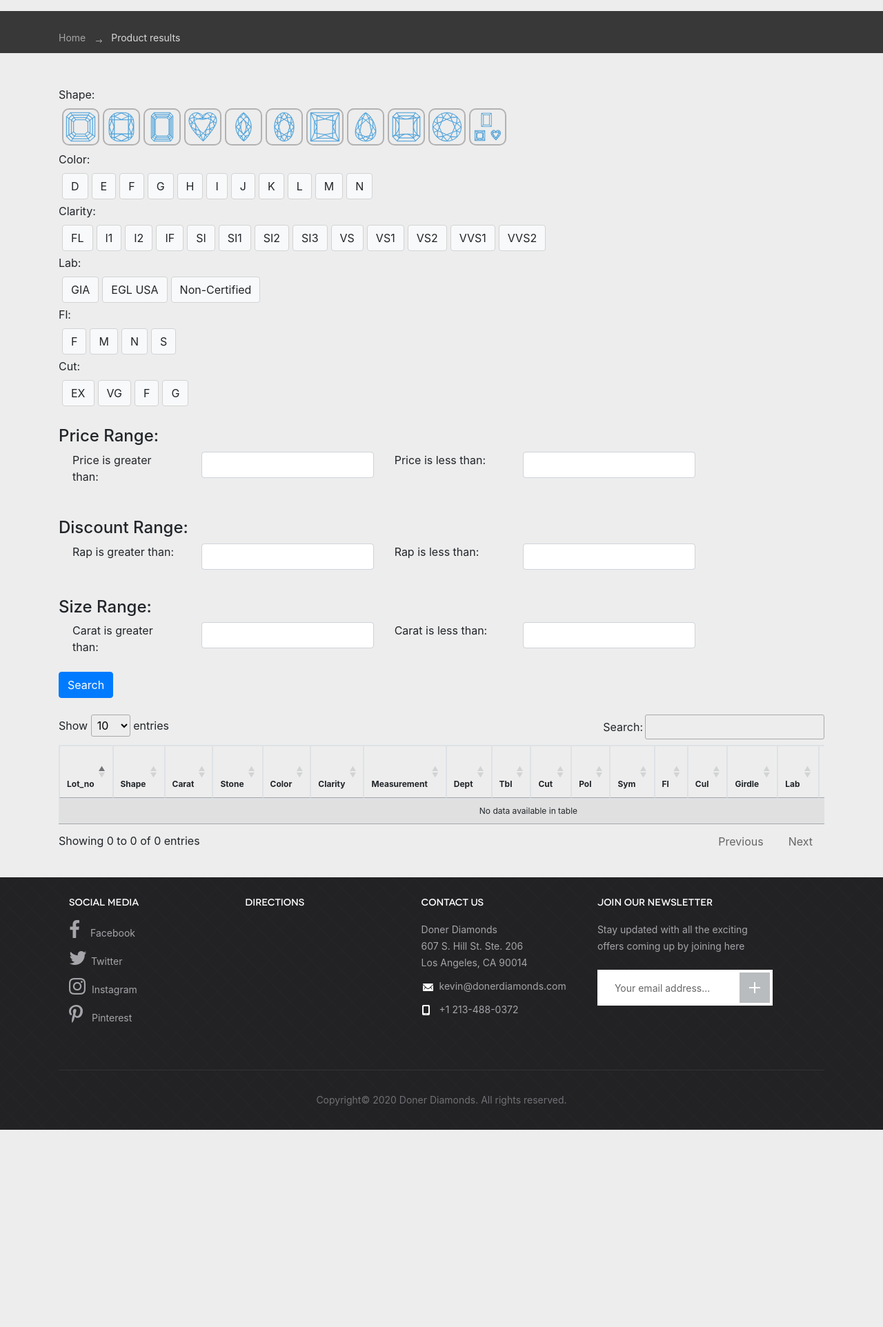
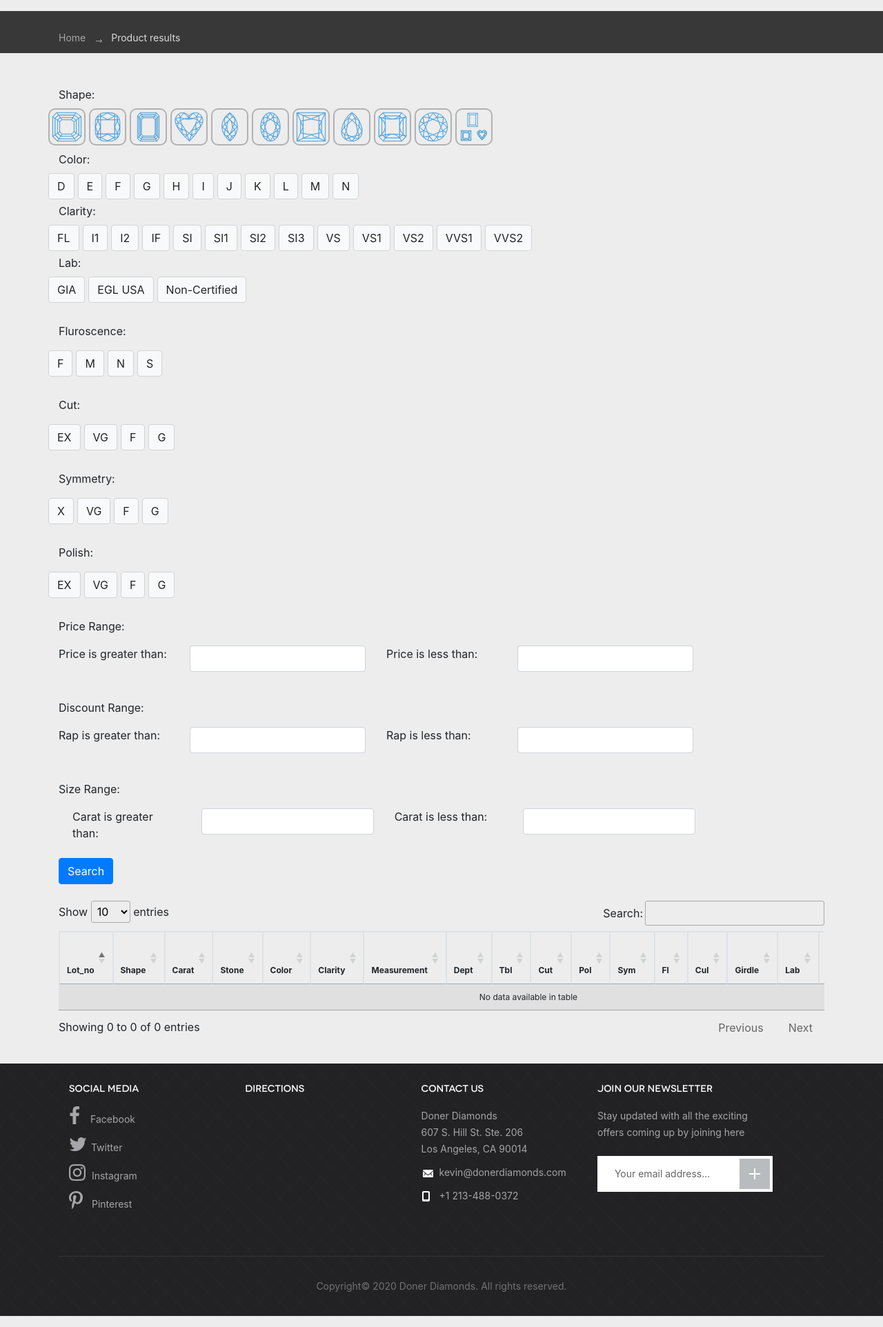
Before and after one commit to hardikkat24/DonerPvt, a Django app: page /search/ in a window 1280 px wide. Shown: the part 154-2078 px from the top of the page at 69% size. Before the commit the page ends 1792 px from the top, so only its background shows below. Run offline with Django 3.2, Linux system fonts and the light colour scheme; a user stored in the database is signed in; tables that the repository leaves empty hold one stand-in row (values such as "Sample post"); lists and menus that the app fills with data are empty; some libraries are stand-ins or nearby versions; grey boxes are pictures that could not be loaded.

Commit message:
Filter complete

```diff
--- a/static/css/style.css
+++ b/static/css/style.css
@@ -28,7 +28,8 @@ input[type=tel], input[type=url], input[type=password],
 input[type=text], input[type=email], input[type=reset],
 input[type=button], input[type=submit], button, textarea {
 	-webkit-appearance: none;
-	-webkit-border-radius: 0;
+	-webkit-border-radius: 5px;
+	-border-radius: 5px;
 }
 
 article, aside, details, figcaption, figure,
--- a/store/templates/store/products.html
+++ b/store/templates/store/products.html
@@ -75,9 +75,9 @@
 				<form method="GET" id = "filter_form">
 					{{ filter.form.shape.label_tag }}
 
-					<div class="row" style="padding-left:20px ;">
+					<div class="row">
 						{% for choice in filter.form.shape %}
-							<label class="image-checkbox ">
+							<label class="image-checkbox">
 								<img class="img-responsive" src = "{% static choice.choice_label %}" style = "height:  50px;">
 								{{ choice.tag }}
 								<div class="mask ">
@@ -88,7 +88,7 @@
 						{% endfor %}
 					</div>
 					{{ filter.form.color.label_tag }}
-					<div class="row" style="padding-left:20px ;">
+					<div class="row">
 						{% for choice in filter.form.color %}
 						<div class="btn-group-toggle btns" data-toggle="buttons">
 							<label class="btn btn-light button-filter ">
@@ -99,7 +99,7 @@
 						{% endfor %}
 					</div>
 					{{ filter.form.clarity.label_tag }}
-					<div class="row" style="padding-left:20px ;">
+					<div class="row">
 						{% for choice in filter.form.clarity %}
 						<div class="btn-group-toggle btns" data-toggle="buttons">
 							<label class="btn btn-light button-filter">
@@ -111,7 +111,7 @@
 					</div>
 
 					{{ filter.form.lab.label_tag }}
-					<div class="row" style="padding-left:20px ;">
+					<div class="row">
 						{% for choice in filter.form.lab %}
 						<div class="btn-group-toggle btns" data-toggle="buttons">
 							<label class="btn btn-light button-filter">
@@ -121,8 +121,10 @@
 						</div>
 					{% endfor %}
 					</div>
-					{{ filter.form.fl.label_tag }}
-					<div class="row" style="padding-left:20px ;">
+					<br>
+					<p> Fluroscence: </p>
+					<div class="row">
+
 						{% for choice in filter.form.fl %}
 						<div class="btn-group-toggle btns" data-toggle="buttons">
 							<label class="btn btn-light button-filter">
@@ -132,8 +134,9 @@
 						</div>
 					{% endfor %}
 					</div>
-					{{ filter.form.cut.label_tag }}
-					<div class="row" style="padding-left:20px ;">
+					<br>
+					<p>Cut: </p>
+					<div class="row">
 						{% for choice in filter.form.cut %}
 						<div class="btn-group-toggle btns" data-toggle="buttons">
 							<label class="btn btn-light button-filter">
@@ -142,10 +145,11 @@
 								</label>
 						</div>
 					{% endfor %}
-					</div>
-					{{ filter.form.symmetry.label_tag }}
-					<div class="row" style="padding-left:20px ;">
-						{% for choice in filter.form.symmetry %}
+				</div>
+				<br>
+					<p> Symmetry: </p>
+					<div class="row">
+						{% for choice in filter.form.sym %}
 						<div class="btn-group-toggle btns" data-toggle="buttons">
 							<label class="btn btn-light button-filter">
 								{{ choice.tag }}
@@ -154,26 +158,37 @@
 						</div>
 					{% endfor %}
 					</div>
+				<br>
+					<p> Polish: </p>
+					<div class="row">
+						{% for choice in filter.form.pol %}
+						<div class="btn-group-toggle btns" data-toggle="buttons">
+							<label class="btn btn-light button-filter">
+								{{ choice.tag }}
+								{{ choice.choice_label }}
+								</label>
+						</div>
+					{% endfor %}
+					</div>
+					<br>
+					<P>Price Range:</p>
 
-					<br>
-					<h4>Price Range:</h4>
-
-					<div class="form-group row" style="padding-left:20px ;">
+					<div class="form-group row">
 						<div class="col-sm-2">{{ filter.form.price_gt.label_tag }}</div>
 						<div class="col-sm-3">{% render_field filter.form.price_gt class="form-control" %}</div>
 						<div class="col-sm-2">{{ filter.form.price_lt.label_tag }}</div>
 						<div class="col-sm-3">{% render_field filter.form.price_lt class="form-control" %}</div>
 					</div>
 					<br>
-					<h4>Discount Range:</h4>
-					<div class="form-group row" style="padding-left:20px ;">
+					<p>Discount Range:</p>
+					<div class="form-group row">
 						<div class="col-sm-2">{{ filter.form.diss_gt.label_tag }}</div>
 						<div class="col-sm-3">{% render_field filter.form.diss_gt class="form-control" %}</div>
 						<div class="col-sm-2">{{ filter.form.diss_lt.label_tag }}</div>
 						<div class="col-sm-3">{% render_field filter.form.diss_lt class="form-control" %}</div>
 					</div>
 					<br>
-					<h4>Size Range:</h4>
+					<p>Size Range:</p>
 					<div class="form-group row" style="padding-left:20px ;">
 						<div class="col-sm-2">{{ filter.form.carat_gt.label_tag }}</div>
 						<div class="col-sm-3 limit">{% render_field filter.form.carat_gt class="form-control" %}</div>
@@ -305,13 +320,6 @@
 				</div>
 
 				{% block javascript %}
-				<script>
-					$(document).ready(function(){
-						$('.limit input').attr('min','0.1');
-						$('.limit input').attr('max','10');
-
-					});
-				</script>
 				<script type="text/javascript">
 					jQuery(function ($) {
 						$(".image-checkbox").each(function () {
```
